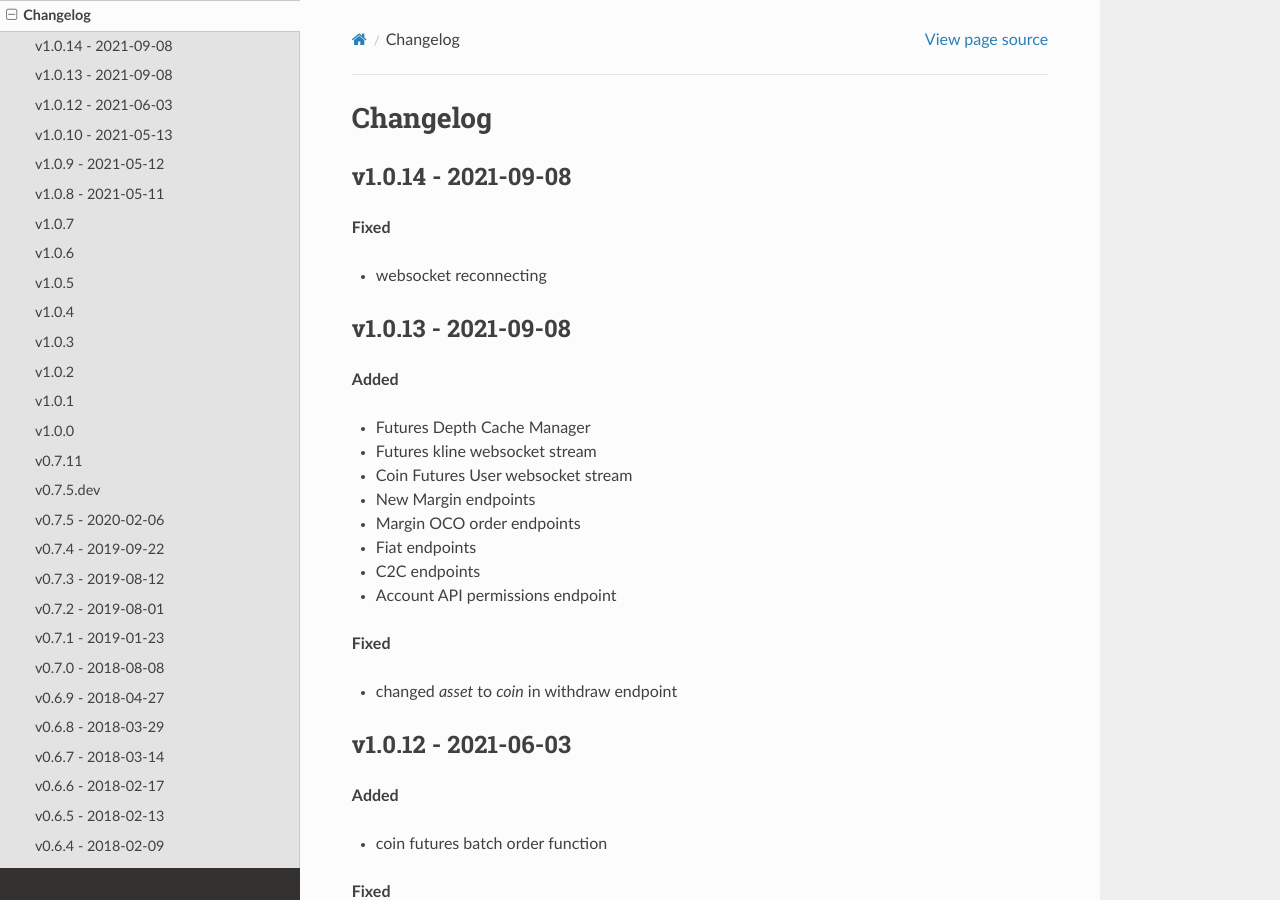
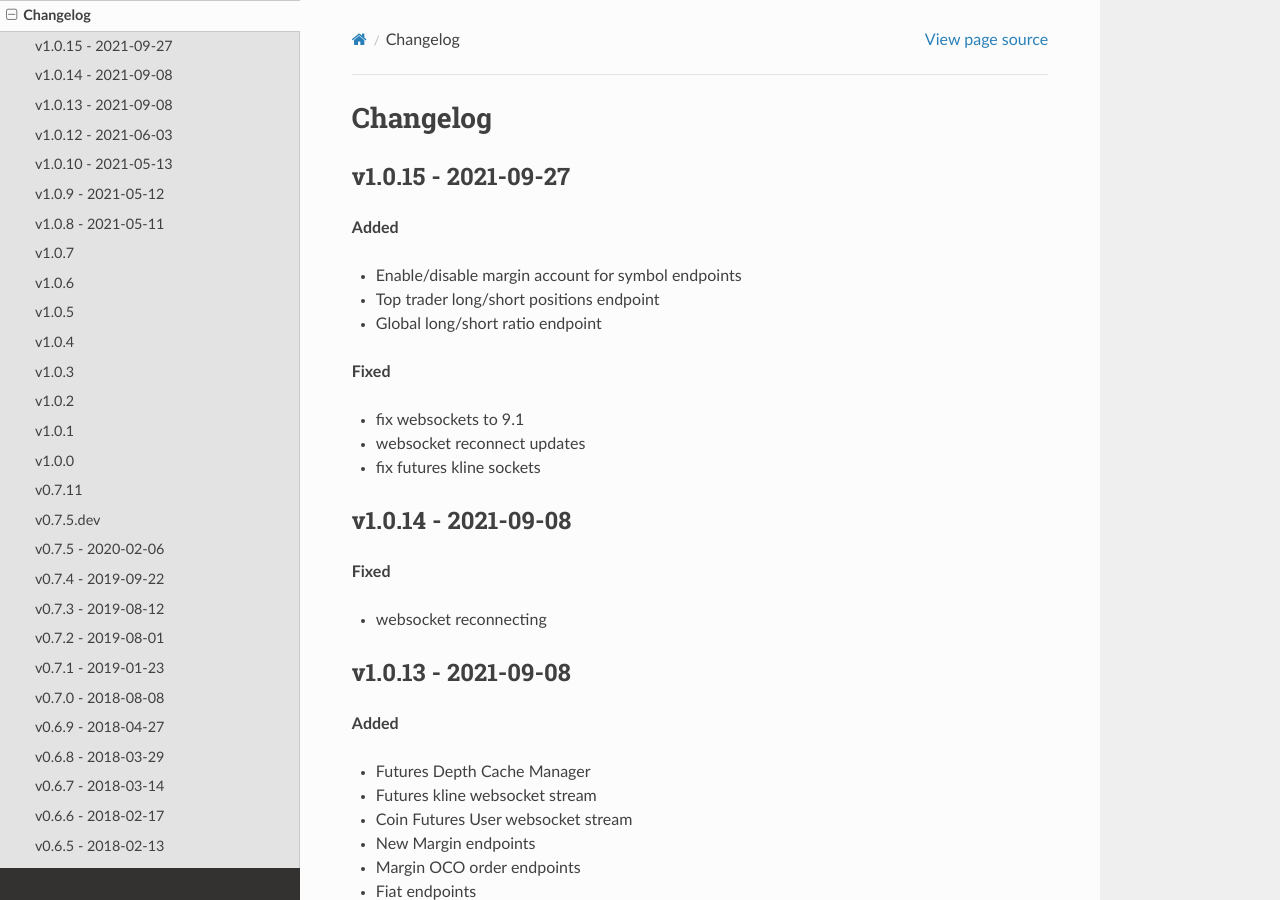
Before and after one commit to myroncaldwell/Binance_python, a Sphinx documentation site: the page built from docs/changelog.rst, in a window 1280 px wide and 900 px high. Built offline with Sphinx 7.4.7 and the Read the Docs theme 2.0.0, drawn with Linux system fonts in a browser that asks for light colours; formulas are drawn with MathJax 3.

Commit message:
Update to v 1.0.15

```diff
--- a/PYPIREADME.rst
+++ b/PYPIREADME.rst
@@ -1,8 +1,8 @@
 =================================
-Welcome to python-binance v1.0.14
+Welcome to python-binance v1.0.15
 =================================
 
-Updated 8th Sept 2021
+Updated 27th Sept 2021
 
 .. image:: https://img.shields.io/pypi/v/python-binance.svg
     :target: https://pypi.python.org/pypi/python-binance
--- a/README.rst
+++ b/README.rst
@@ -1,8 +1,8 @@
 =================================
-Welcome to python-binance v1.0.14
+Welcome to python-binance v1.0.15
 =================================
 
-Updated 8th Sept 2021
+Updated 27th Sept 2021
 
 .. image:: https://img.shields.io/pypi/v/python-binance.svg
     :target: https://pypi.python.org/pypi/python-binance
--- a/binance/__init__.py
+++ b/binance/__init__.py
@@ -4,7 +4,7 @@
 
 """
 
-__version__ = '1.0.14'
+__version__ = '1.0.15'
 
 from binance.client import Client, AsyncClient  # noqa
 from binance.depthcache import DepthCacheManager, OptionsDepthCacheManager, ThreadedDepthCacheManager  # noqa
--- a/docs/changelog.rst
+++ b/docs/changelog.rst
@@ -1,5 +1,21 @@
 Changelog
 =========
+
+v1.0.15 - 2021-09-27
+^^^^^^^^^^^^^^^^^^^^
+
+**Added**
+
+- Enable/disable margin account for symbol endpoints
+- Top trader long/short positions endpoint
+- Global long/short ratio endpoint
+
+**Fixed**
+
+- fix websockets to 9.1
+- websocket reconnect updates
+- fix futures kline sockets
+
 
 v1.0.14 - 2021-09-08
 ^^^^^^^^^^^^^^^^^^^^
```
